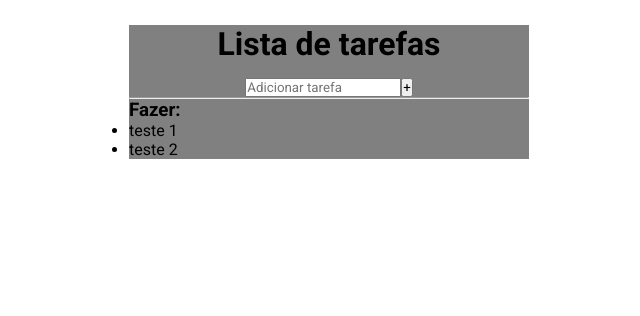
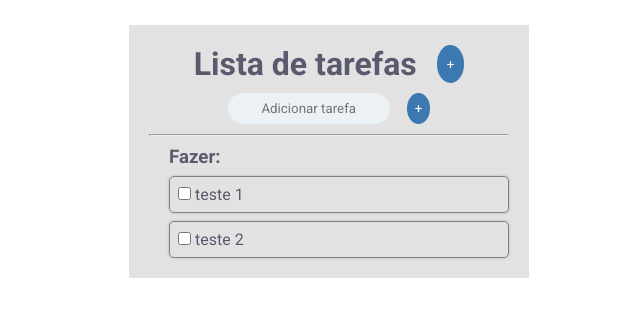
Before and after one commit to Thalisson-both/Lista-de-tarefas, a plain HTML site: page index.html in a window 1280 px wide. Shown: the whole page, without its empty margins (311-951 px from the left). Drawn offline with Linux system fonts and the light colour scheme.

Commit message:
adição de fundo e botões

```diff
--- a/index.html
+++ b/index.html
@@ -13,17 +13,20 @@
     <div class="container">
         <header>
             <h1>Lista de tarefas</h1>
+            <button type="button">+</button>
         </header>
         <form>
             <input type="text" placeholder="Adicionar tarefa">
             <button type="submit">+</button>
         </form>
         <hr>
-        <h3>Fazer:</h3>
-        <ul>
-            <li>teste 1</li>
-            <li>teste 2</li>
-        </ul>
+        <div class="tarefas">
+            <h3>Fazer:</h3>
+            <ul>
+                <li><input type="checkbox"> teste 1</li>
+                <li><input type="checkbox"> teste 2</li>
+            </ul>
+        </div>
 
     </div>
     <script src="main.js"></script>
--- a/main.css
+++ b/main.css
@@ -5,21 +5,78 @@
     font-family: 'Roboto', sans-serif;;
 }
 
+button {
+    cursor: pointer;
+}
+
 .container {
     width: 100%;
     max-width: 400px;
-    background-color: gray;
+    background-color: rgba(128, 128, 128, 0.233);
     margin: 25px auto;
     display: flex;
     flex-direction: column;
+    padding: 20px;
 }
 
 .container h1{
     text-align: center;
+    color: #5A5A6E;
+}
+
+.container header {
+    justify-content: center;
+    display: flex;
+    flex-direction: row;
+}
+
+.container header button {
+    margin-left: 20px;
+    padding: 10px;
+    border: none;
+    border-radius: 50%;
+    background-color: #3D79B1;
+    color: #fff;
 }
 
 form {
     display: flex;
     justify-content: center;
-    margin-top: 15px;
+    margin: 10px 0;
 }
+
+form input {
+    background-color: #EBF1F5;
+    border: none;
+    border-radius: 20px;
+    padding: 5px;
+    text-align: center;
+
+}
+
+form button {
+    margin-left: 17px;
+    padding: 8px;
+    border-radius: 50%;
+    border: none;
+    background-color: #3D79B1;
+    color: #fff;
+}
+
+.tarefas {
+    padding-top: 10px;
+    color: #5A5A6E;
+    margin-left: 20px;
+}
+
+.tarefas ul {
+    list-style: none;
+}
+
+.tarefas ul li {
+    padding: 8px;
+    border: 1px solid gray;
+    border-radius: 5px;
+    box-shadow: 0 0 2px 1px rgba(0, 0, 0, 0.1);
+    margin-top: 8px;
+}
```
